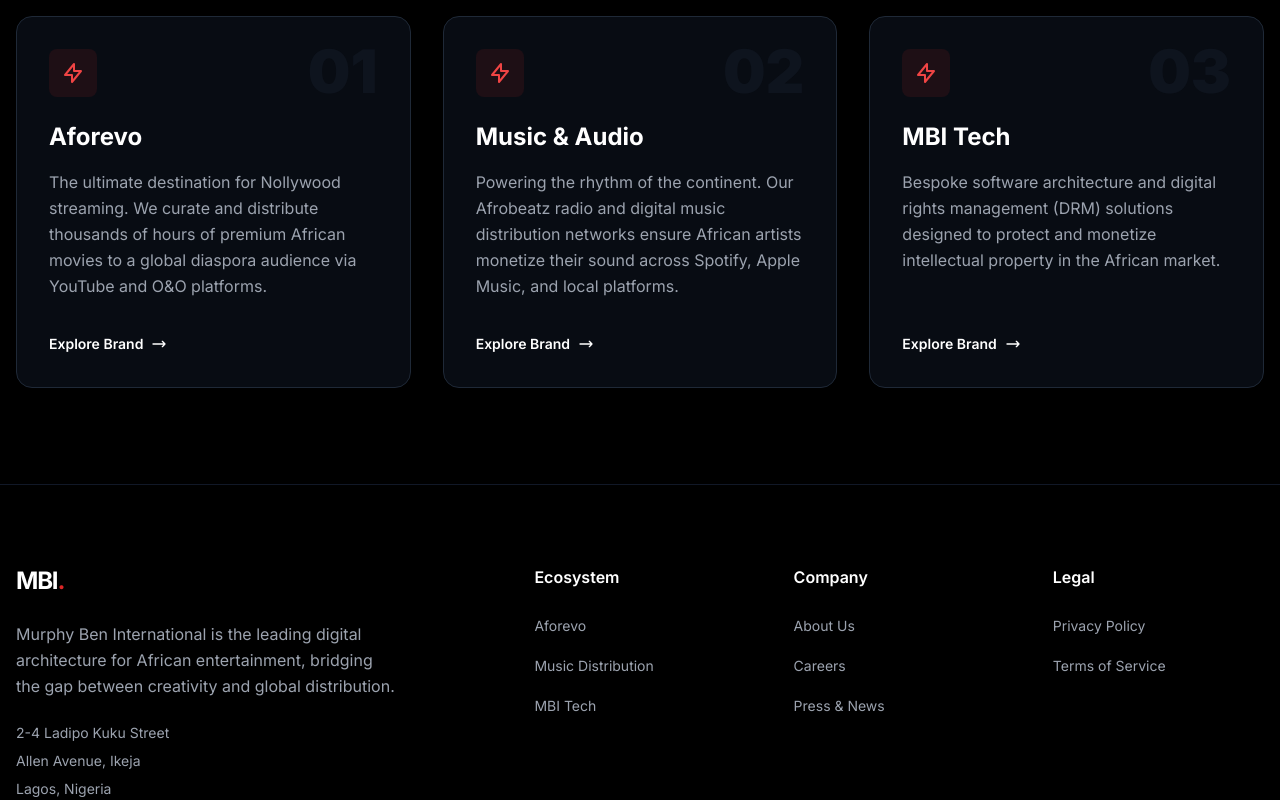
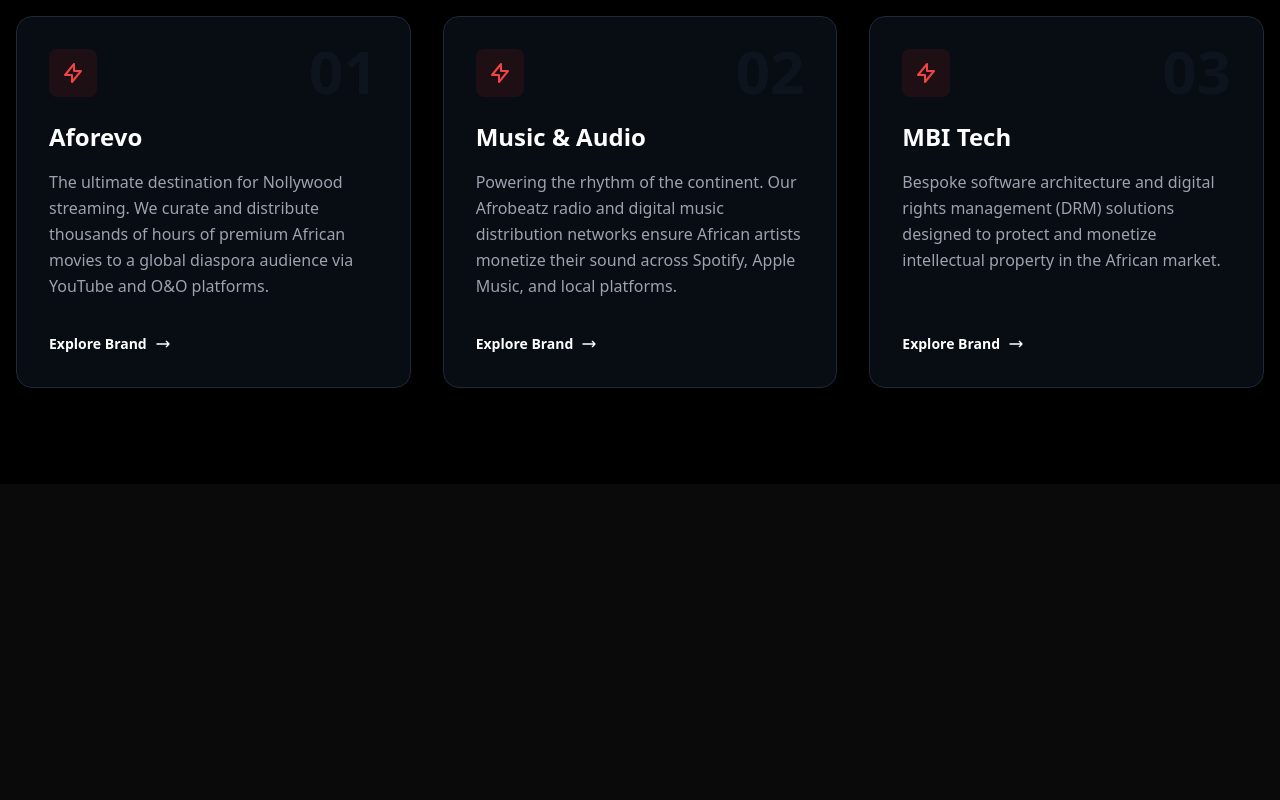
Before and after one commit to io-m1/aforevo.io, a Next.js app: page / in a window 1280 px wide. Shown: the part 860-1660 px from the top of the page. After the commit the page ends 1344 px from the top, so only its background shows below. Built offline with nearby package versions, Linux system fonts and the light colour scheme.

Commit message:
Remove Clerk + add custom layout with fonts & SEO base

```diff
--- a/app/layout.tsx
+++ b/app/layout.tsx
@@ -1,26 +1,40 @@
 import type { Metadata } from "next";
-import { Inter } from "next/font/google";
+import { Inter, Bebas_Neue } from "next/font/google";
 import "./globals.css";
-import Navbar from "@/components/layout/Navbar";
-import Footer from "@/components/layout/Footer";
 
-const inter = Inter({ subsets: ["latin"] });
+const inter = Inter({
+  subsets: ["latin"],
+  variable: "--font-inter",
+  display: "swap",
+});
+
+const bebas = Bebas_Neue({
+  weight: "400",
+  subsets: ["latin"],
+  variable: "--font-bebas",
+  display: "swap",
+});
 
 export const metadata: Metadata = {
-  // Base URL is required for OpenGraph images to work
-  metadataBase: new URL('https://www.mbi247.com'),
+  metadataBase: new URL("https://mbi247.com"),
   title: {
-    default: "Murphy Ben International | Global African Entertainment",
-    template: "%s | Murphy Ben International"
+    default: "Murphy Ben International | Africa's Largest Content Aggregator",
+    template: "%s | MBI247",
   },
-  description: "Africa's Leading Content Aggregator & Digital Distributor. Powering Nollywood and Afrobeatz globally.",
+  description: "Africa's leading media powerhouse: Nollywood streaming, Afrobeatz radio, dubbing services, production, distribution, and talent management.",
+  keywords: ["Nollywood streaming", "Afrobeatz radio", "African content aggregator", "African dubbing services", "Murphy Ben International"],
   openGraph: {
-    type: 'website',
-    locale: 'en_NG',
-    siteName: 'Murphy Ben International',
+    type: "website",
+    siteName: "Murphy Ben International",
+    title: "Murphy Ben International | Africa's Largest Content Aggregator",
+    description: "Promoting African storytelling through innovative media production and distribution.",
+    images: "/og-image.jpg",
   },
-  icons: {
-    icon: "/favicon.ico",
+  twitter: {
+    card: "summary_large_image",
+    title: "Murphy Ben International",
+    description: "Africa's largest content aggregator and media powerhouse.",
+    images: "/twitter-image.jpg",
   },
 };
 
@@ -30,11 +44,9 @@
   children: React.ReactNode;
 }>) {
   return (
-    <html lang="en">
-      <body className={inter.className}>
-        <Navbar />
+    <html lang="en" className={`${inter.variable} ${bebas.variable} dark`}>
+      <body className="antialiased bg-[#0A0A0A] text-white min-h-screen">
         {children}
-        <Footer />
       </body>
     </html>
   );
```
